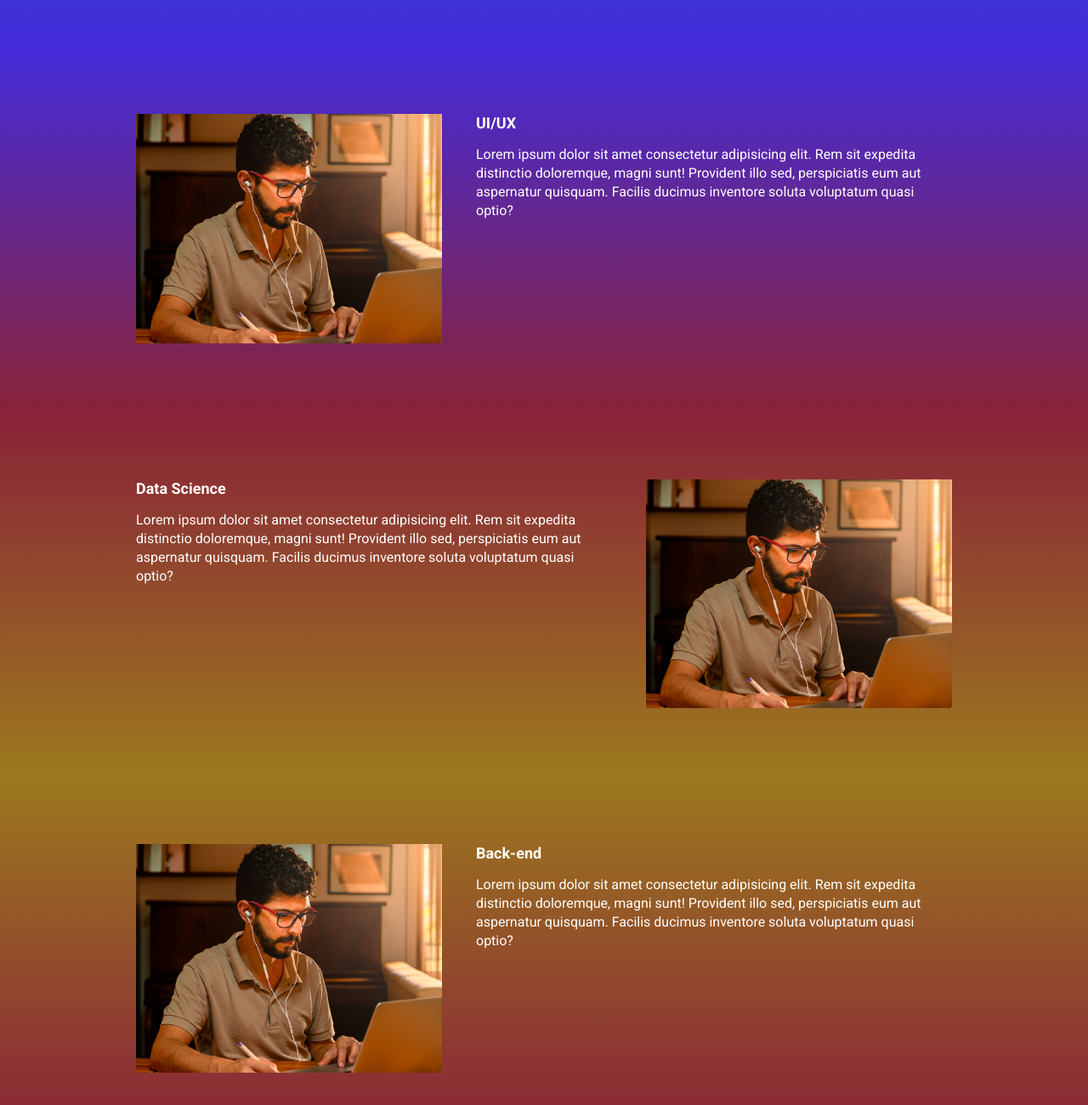
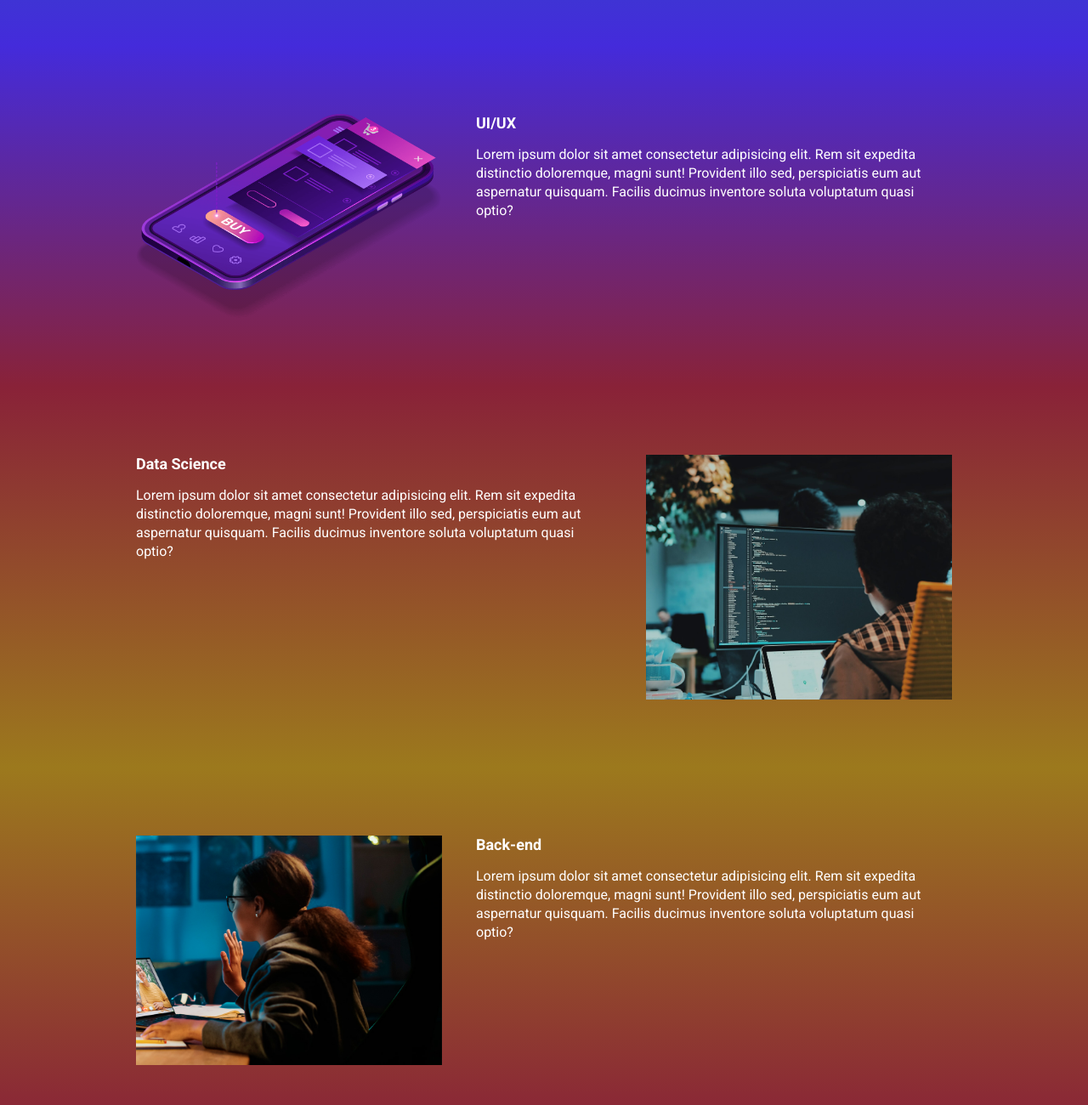
Before and after one commit to IImLucasR/ebac_tech_Talks, a website built with Parcel: page src/index.html in a window 1280 px wide. Shown: the part 940-2240 px from the top of the page at 85% size. Built offline with nearby package versions, Linux system fonts and the light colour scheme.

Commit message:
Atualizando as imagens

```diff
--- a/src/index.html
+++ b/src/index.html
@@ -53,7 +53,7 @@
                 <h2 class="event__details__title">UI/UX</h2>
                 <p class="event__details__description">Lorem ipsum dolor sit amet consectetur adipisicing elit. Rem sit expedita distinctio doloremque, magni sunt! Provident illo sed, perspiciatis eum aut aspernatur quisquam. Facilis ducimus inventore soluta voluptatum quasi optio?</p>
             </div>
-            <img class="event__image" src="./images/frontend.png" alt="Front-End">
+            <img class="event__image" src="./images/ui-ux.png" alt="UI/UX">
         </div>
     </section>
     <section class="event event--data-science">
@@ -62,7 +62,7 @@
                 <h2 class="event__details__title">Data Science</h2>
                 <p class="event__details__description">Lorem ipsum dolor sit amet consectetur adipisicing elit. Rem sit expedita distinctio doloremque, magni sunt! Provident illo sed, perspiciatis eum aut aspernatur quisquam. Facilis ducimus inventore soluta voluptatum quasi optio?</p>
             </div>
-            <img class="event__image" src="./images/frontend.png" alt="Front-End">
+            <img class="event__image" src="./images/data.png" alt="Data Science">
         </div>
     </section>
     <section class="event event--backend event--image-left">
@@ -71,7 +71,7 @@
                 <h2 class="event__details__title">Back-end</h2>
                 <p class="event__details__description">Lorem ipsum dolor sit amet consectetur adipisicing elit. Rem sit expedita distinctio doloremque, magni sunt! Provident illo sed, perspiciatis eum aut aspernatur quisquam. Facilis ducimus inventore soluta voluptatum quasi optio?</p>
             </div>
-            <img class="event__image" src="./images/frontend.png" alt="Front-End">
+            <img class="event__image" src="./images/backend.png" alt="Back-end">
         </div>
     </section>
 
```
